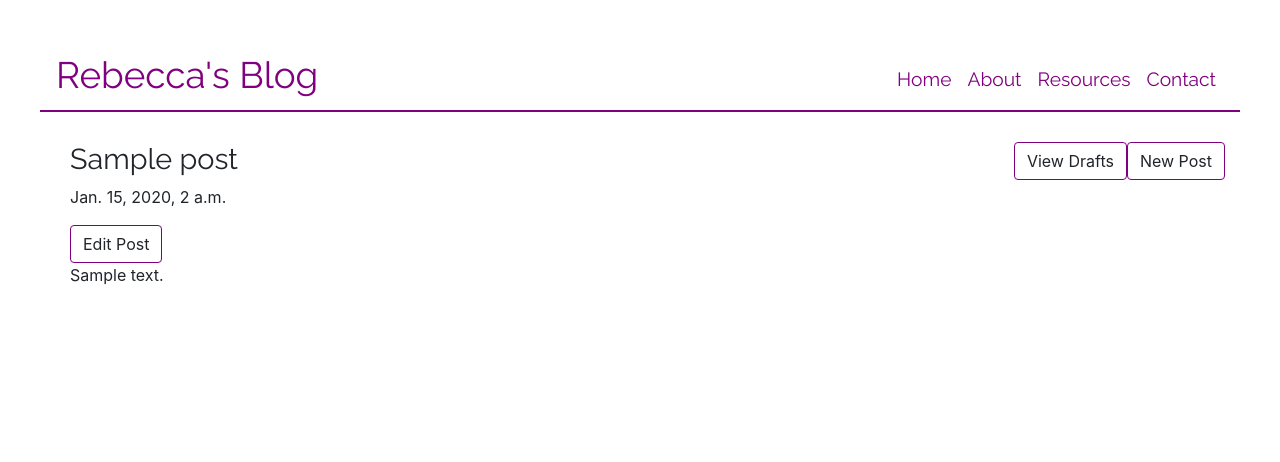
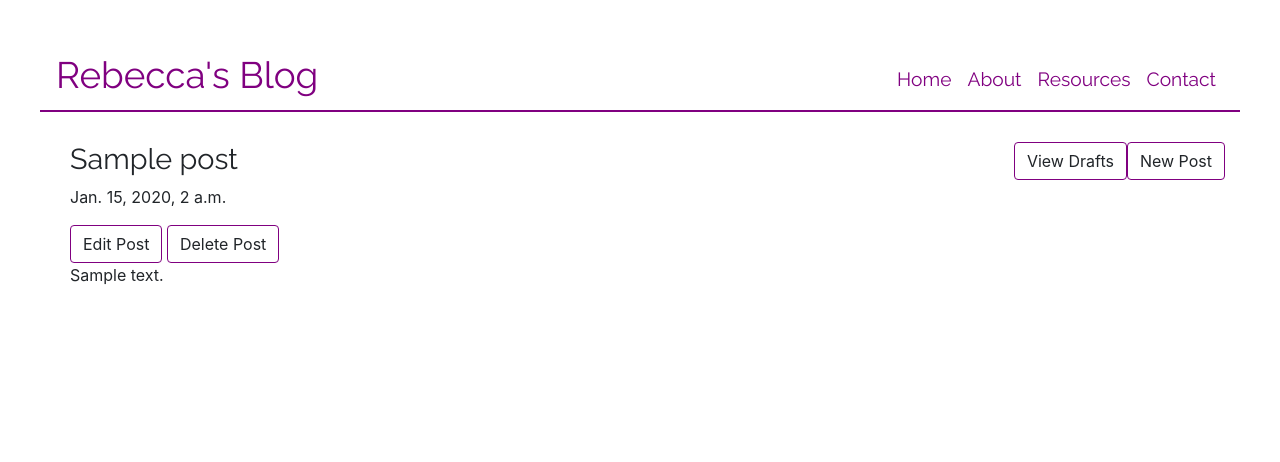
Before and after one commit to RebeccaML/Blog, a Django app: page /post/1/ in a window 1280 px wide. Shown: the top 462 px of the page. Run offline with Django 3.2, Linux system fonts and the light colour scheme; a user stored in the database is signed in; tables that the repository leaves empty hold one stand-in row (values such as "Sample post"); some libraries are stand-ins or nearby versions.

Commit message:
delete added

```diff
--- a/blog/static/css/style.css
+++ b/blog/static/css/style.css
@@ -55,7 +55,7 @@ header {
     float: right;
 }
 
-.save, .edit, .publish {
+.save, .edit, .publish, .remove {
     border: 1px solid purple;
 }
 
--- a/blog/templates/blog/post_detail.html
+++ b/blog/templates/blog/post_detail.html
@@ -5,11 +5,12 @@
         <h2>{{ post.title }}</h2>
         {% if post.published_date %}
             <p>{{ post.published_date }}</p>
-        {% else %}
+        {% elif user.is_authenticated %}
         <a href="{% url 'post_publish' pk=post.pk %}" class="btn publish" >Publish</a>
         {% endif %}
         {% if user.is_authenticated %}
             <a href="{% url 'post_edit' pk=post.pk %}"><button class="btn edit">Edit Post</button></a>
+            <a href="{% url 'post_remove' pk=post.pk %}"><button class="btn remove">Delete Post</button></a>
         {% endif %}
         <p>{{ post.text|linebreaksbr }}</p>
     </div>
--- a/blog/urls.py
+++ b/blog/urls.py
@@ -9,4 +9,5 @@ urlpatterns = [
     path('about/', views.about, name='about'),
     path('drafts/', views.drafts, name='drafts'),
     path('post/<pk>/publish/', views.post_publish, name='post_publish'),
+    path('post/<pk>/remove/', views.post_remove, name='post_remove'),
 ]
--- a/blog/views.py
+++ b/blog/views.py
@@ -48,3 +48,8 @@ def post_publish(request, pk):
     post = get_object_or_404(Post, pk=pk)
     post.publish()
     return redirect('post_detail', pk=pk)
+
+def post_remove(request, pk):
+    post = get_object_or_404(Post, pk=pk)
+    post.delete()
+    return redirect('posts')
```
